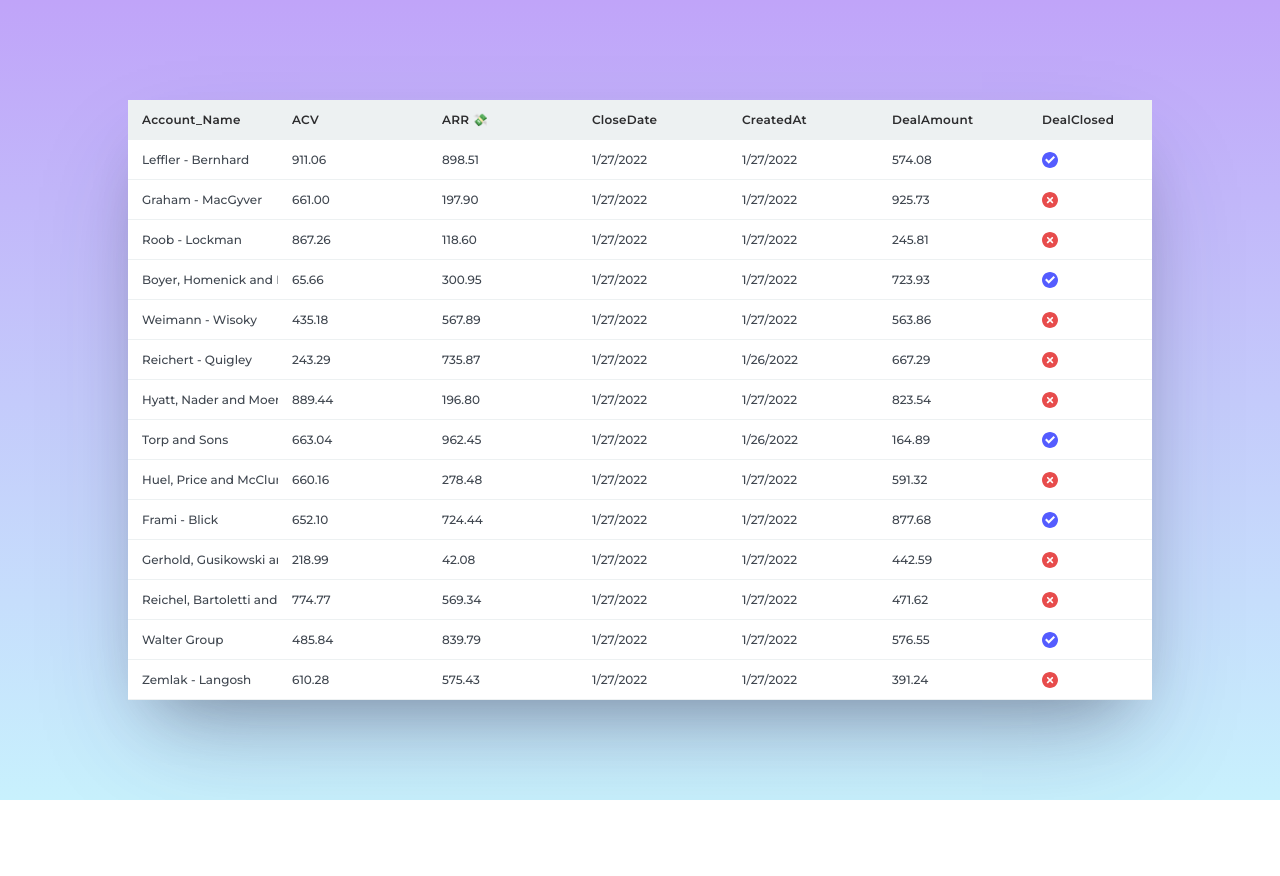
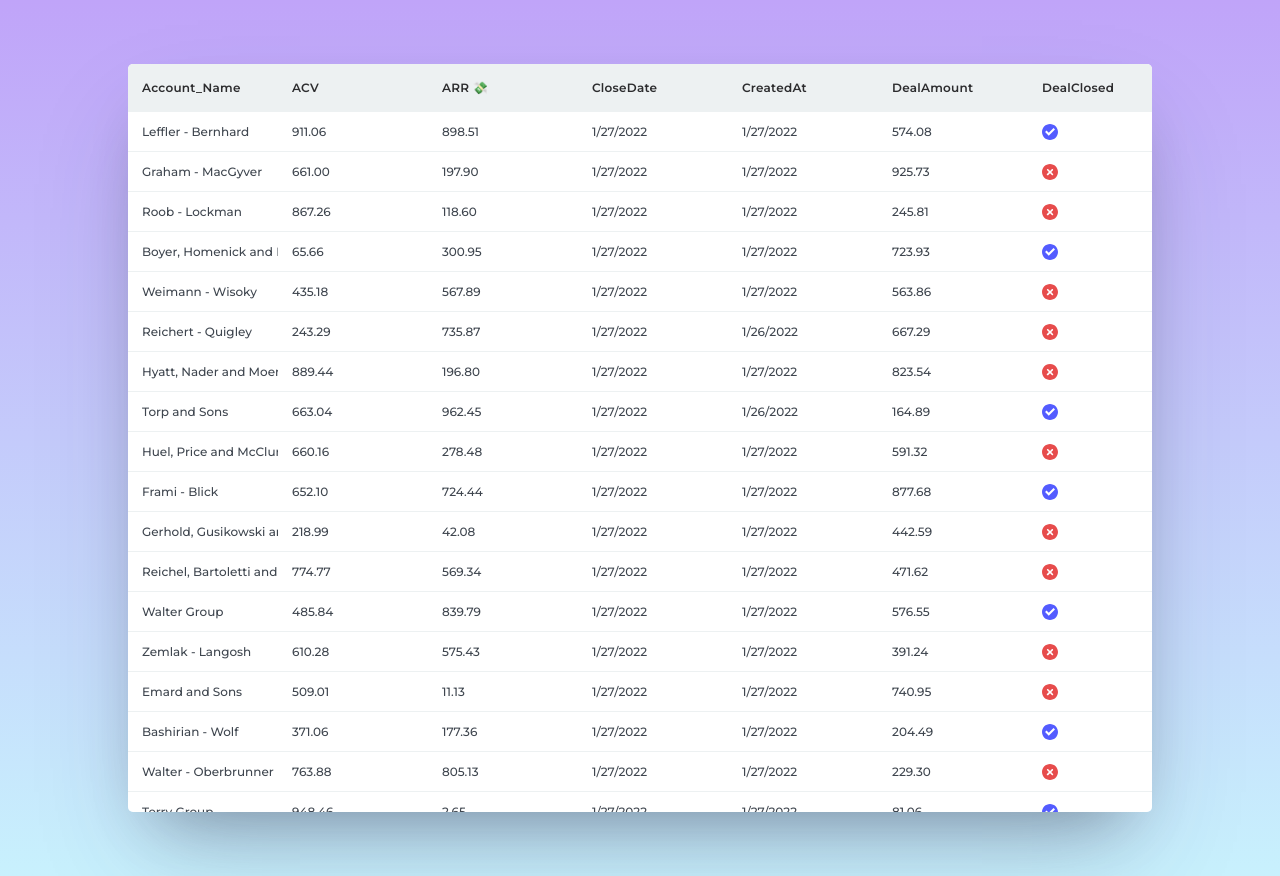
Before and after one commit to gnbaron/table-poc, a Next.js app: page / in a window 1280 px wide. Before the commit the page ends 800 px from the top, so only its background shows below. Built offline with nearby package versions, Linux system fonts and the light colour scheme.

Commit message:
Implement virtualization

```diff
--- a/components/Table.js
+++ b/components/Table.js
@@ -1,15 +1,20 @@
-import React, { useEffect } from "react";
+import React from "react";
 import clsx from "clsx";
 import { useTable, useFlexLayout } from "react-table";
+import { FixedSizeList as List } from "react-window";
 import { useFakeData } from "../hooks/useFakeData";
 import { Checkmark } from "./Checkmark";
+import { scrollbarWidth } from "./utils/scrollbarWidth";
 import styles from "./Table.module.css";
-import { LoadMoreRow } from "./LoadMoreRow";
 
 export const Table = () => {
-  const { data, fetch, isLoading } = useFakeData();
+  const { data, fetch } = useFakeData();
 
-  useEffect(() => fetch(), [fetch]);
+  React.useEffect(() => fetch(), [fetch]);
+
+  const defaultColumn = {
+    Header: ({ column }) => column.id,
+  };
 
   const columns = React.useMemo(
     () => [
@@ -32,16 +37,44 @@ export const Table = () => {
     []
   );
 
-  const defaultColumn = {
-    Header: ({ column }) => column.id,
-  };
+  const {
+    getTableBodyProps,
+    getTableProps,
+    headerGroups,
+    prepareRow,
+    rows,
+    totalColumnsWidth,
+  } = useTable({ columns, data, defaultColumn }, useFlexLayout);
 
-  const instance = useTable({ columns, data, defaultColumn }, useFlexLayout);
+  const RowRenderer = React.useCallback(
+    ({ index, style }) => {
+      const row = rows[index];
+      prepareRow(row);
+      return (
+        <div
+          {...row.getRowProps({
+            style,
+          })}
+        >
+          {row.cells.map((cell) => {
+            return (
+              <div {...cell.getCellProps()} className={styles.cell}>
+                {cell.render("Cell")}
+              </div>
+            );
+          })}
+        </div>
+      );
+    },
+    [prepareRow, rows]
+  );
+
+  const scrollBarSize = React.useMemo(() => scrollbarWidth(), []);
 
   return (
-    <div {...instance.getTableProps()} className={styles.table}>
+    <div {...getTableProps()} className={styles.table}>
       <div className={styles.header}>
-        {instance.headerGroups.map((headerGroup) => (
+        {headerGroups.map((headerGroup) => (
           <div {...headerGroup.getHeaderGroupProps()}>
             {headerGroup.headers.map((column) => (
               <div
@@ -54,26 +87,20 @@ export const Table = () => {
           </div>
         ))}
       </div>
-      <div {...instance.getTableBodyProps()} className={styles.body}>
-        {instance.rows.map((row) => {
-          instance.prepareRow(row);
-          return (
-            <div {...row.getRowProps()}>
-              {row.cells.map((cell) => {
-                return (
-                  <div {...cell.getCellProps()} className={styles.cell}>
-                    {cell.render("Cell")}
-                  </div>
-                );
-              })}
-            </div>
-          );
-        })}
-        <LoadMoreRow
+      <div {...getTableBodyProps()}>
+        <List
+          height={700}
+          itemCount={rows.length}
+          itemSize={40}
+          width={totalColumnsWidth + scrollBarSize}
+        >
+          {RowRenderer}
+        </List>
+        {/* <LoadMoreRow
           className={styles.cell}
           isLoading={isLoading}
           onLoadMore={fetch}
-        />
+        /> */}
       </div>
     </div>
   );
--- a/components/Table.module.css
+++ b/components/Table.module.css
@@ -1,10 +1,11 @@
 .table {
   background: white;
+  border-radius: 5px;
   box-shadow: rgba(50, 50, 93, 0.25) 0px 50px 100px -20px, rgba(0, 0, 0, 0.3) 0px 30px 60px -30px;
   max-width: 80vw;
   min-width: 80vw;
-  max-height: 75vh;
-  min-height: 75vh;
+  /* max-height: 75vh;
+  min-height: 75vh; */
   overflow: auto;
 }
 
@@ -32,9 +33,6 @@
   background-color: #EDF1F2;
   color: #2c2c2e;
   font-weight: 600;
+  height: 48px;
   letter-spacing: 0.25px;
 }
-
-.body {
-  padding-bottom: 6rem;
-}
--- /dev/null
+++ b/components/utils/scrollbarWidth.js
@@ -0,0 +1,12 @@
+export const scrollbarWidth = () => {
+  // thanks too https://davidwalsh.name/detect-scrollbar-width
+  const scrollDiv = document.createElement("div");
+  scrollDiv.setAttribute(
+    "style",
+    "width: 100px; height: 100px; overflow: scroll; position:absolute; top:-9999px;"
+  );
+  document.body.appendChild(scrollDiv);
+  const scrollbarWidth = scrollDiv.offsetWidth - scrollDiv.clientWidth;
+  document.body.removeChild(scrollDiv);
+  return scrollbarWidth;
+};
--- a/hooks/useFakeData.js
+++ b/hooks/useFakeData.js
@@ -9,7 +9,7 @@ export const useFakeData = () => {
     console.log("fetching");
     setIsLoading(true);
     setTimeout(() => {
-      setData((prevData) => [...prevData, ...generateRows(100)]);
+      setData((prevData) => [...prevData, ...generateRows(2000)]);
       setIsLoading(false);
     }, 500);
   }, []);
--- a/package.json
+++ b/package.json
@@ -14,7 +14,8 @@
     "react": "17.0.2",
     "react-dom": "17.0.2",
     "react-table": "^7.7.0",
-    "react-virtual": "^2.10.4"
+    "react-virtualized-auto-sizer": "^1.0.6",
+    "react-window": "^1.8.6"
   },
   "devDependencies": {
     "eslint": "8.7.0",
```
Also changed, not shown: 1 other file (tests, documents, lock files or other folders).
